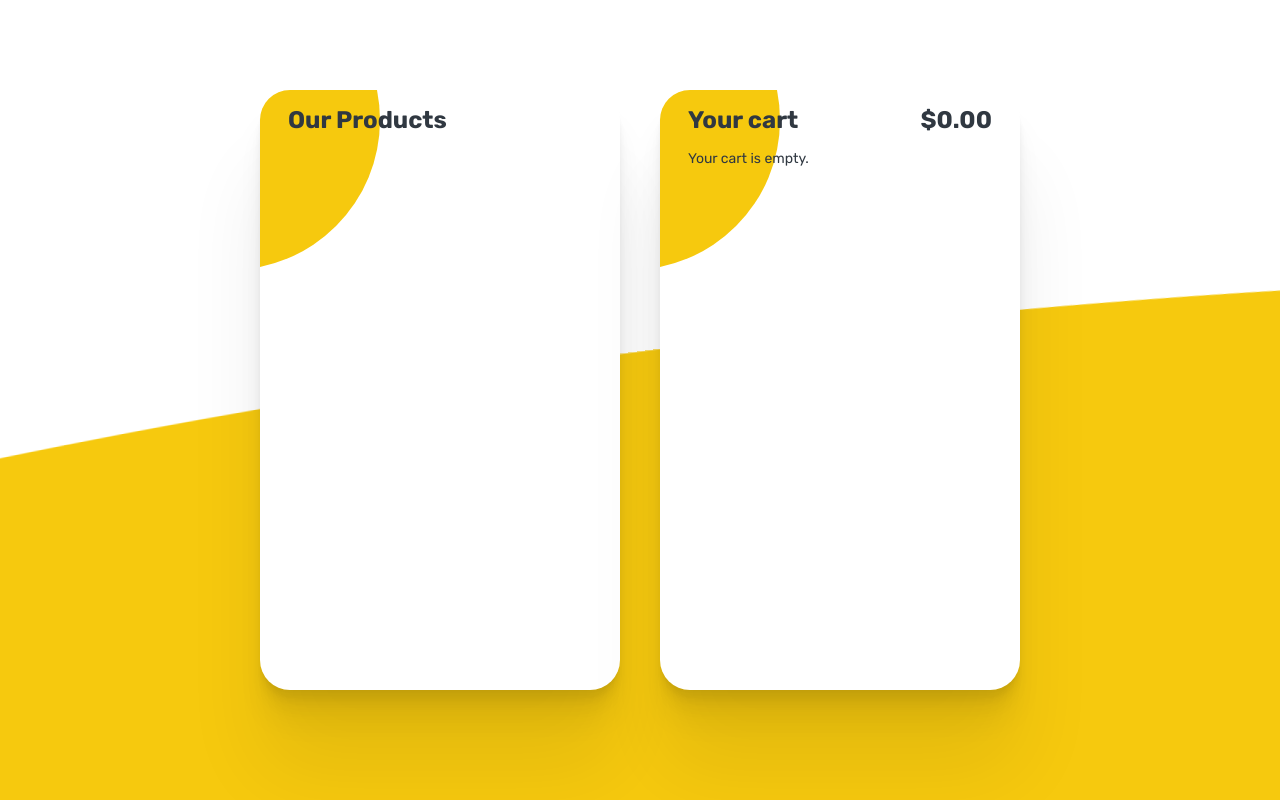
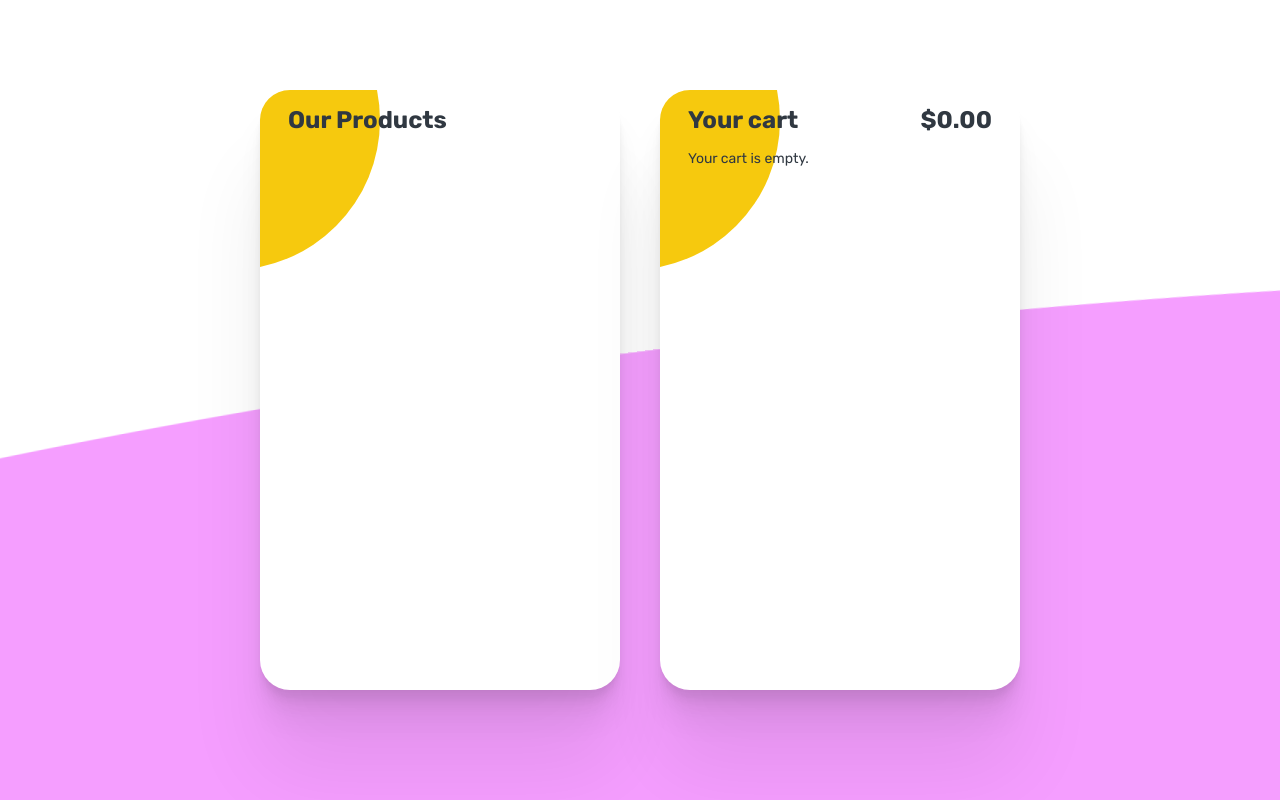
Before and after one commit to ishasinghtandon/Chocolate-product-brand-Unbundl-Task-2-WD-, a PHP site: page / in a window 1280 px wide. Run offline with PHP 8.4, Linux system fonts and the light colour scheme.

Commit message:
Update styles.css

```diff
--- a/styles.css
+++ b/styles.css
@@ -4,6 +4,7 @@
 	--Black: #303841;
 	--Gray: #777777;
 	--Yellow: #f6c90e;
+	--Purple: #f59eff;
 }
 * {
 	box-sizing: border-box;
@@ -35,7 +36,7 @@ body {
 	left: 50%;
 	border-radius: 100%;
 	transform: translateX(-50%) skewY(-8deg);
-	background-color: #f6c90e;
+	background-color: #f59eff;
 	z-index: -1;
 	/* -webkit-animation: wave 8s ease-in-out infinite alternate; */
 	animation: wave 5s ease-in-out infinite alternate;
```
